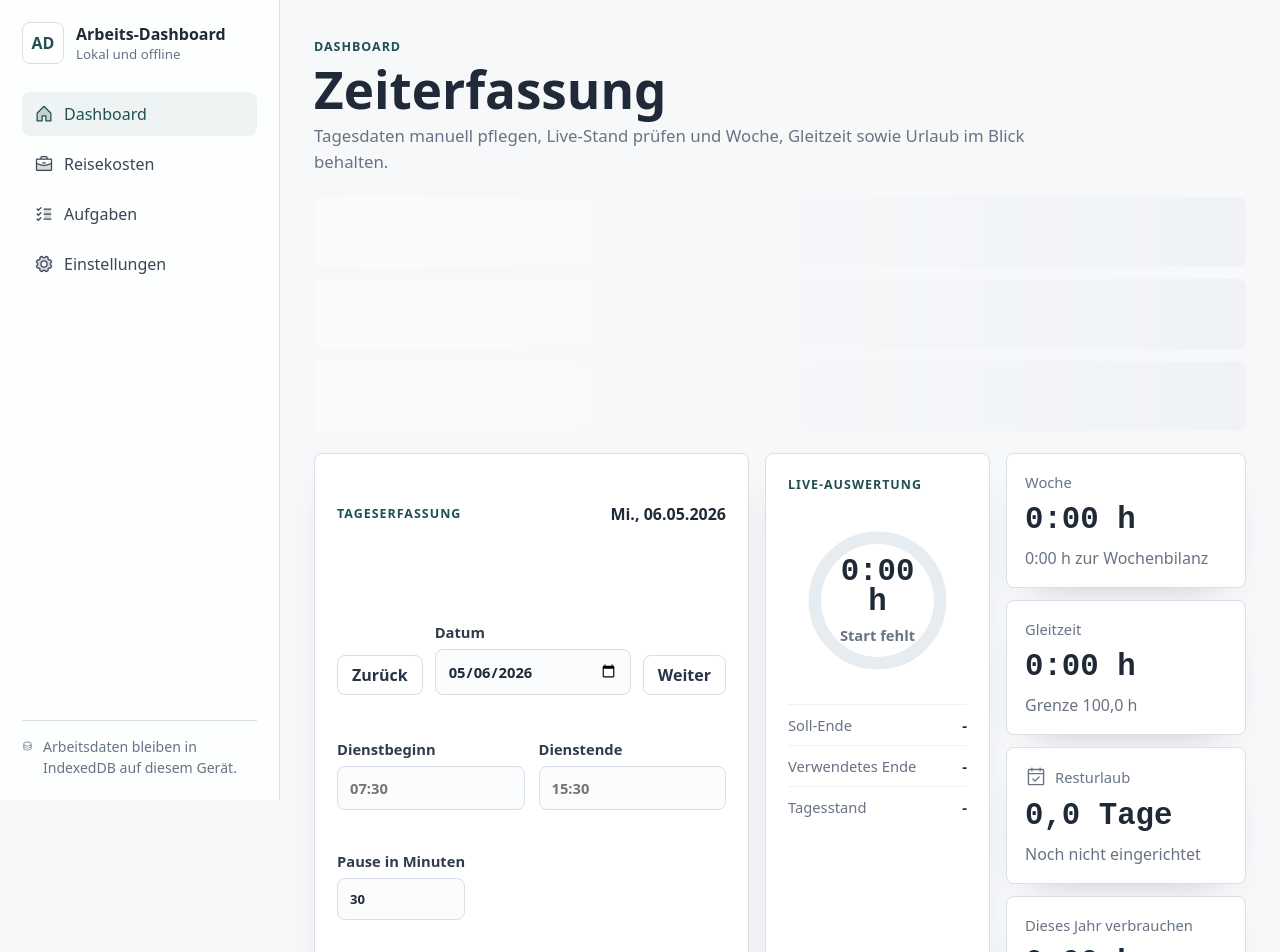
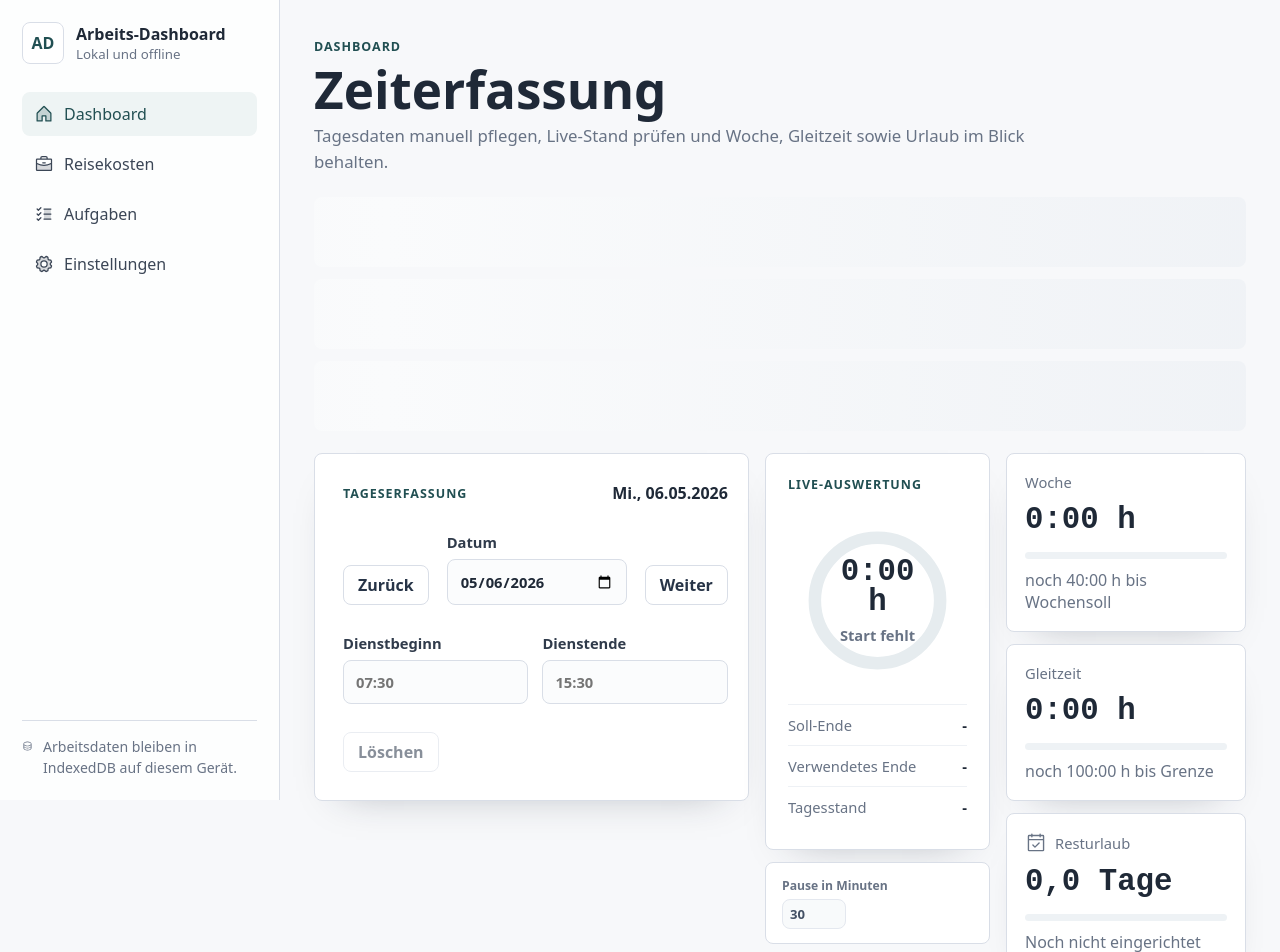
Before and after one commit to blaxcky/arbeits-dashboard, a React (Vite) app: page / in a window 1280 px wide. Shown: the top 952 px of the page. Built offline with nearby package versions, Linux system fonts and the light colour scheme.

Commit message:
feat: enhance dashboard with break field and progress metrics for improved user experience

```diff
--- a/src/app/App.tsx
+++ b/src/app/App.tsx
@@ -97,6 +97,23 @@ function Dashboard({ data }: { data: WorkData }) {
   const vacation = settings ? calculateVacation(settings.vacationEntitlementMinutes, settings.vacationUsedMinutes, settings.dailyTargetMinutes) : null;
   const requiredConsumption = settings && vacation ? calculateRequiredYearConsumption(vacation.remainingMinutes, flex, settings.flexLimitMinutes) : 0;
   const setupMissing = settings ? [settings.flexStartMinutes === null ? "Gleitzeitstartwert" : null, settings.vacationEntitlementMinutes === null ? "Urlaubsanspruch" : null].filter(Boolean) : [];
+  const weeklyTargetMinutes = settings?.weeklyTargetMinutes ?? 2400;
+  const weekDeltaToTarget = week.workedMinutes - weeklyTargetMinutes;
+  const flexLimitMinutes = settings?.flexLimitMinutes ?? 6000;
+  const flexDistanceToLimit = flexLimitMinutes - flex;
+  const vacationEntitlementMinutes = vacation?.entitlementMinutes ?? 0;
+  const breakField = (
+    <Field label="Pause in Minuten" className="break-field">
+      <input
+        type="number"
+        min="0"
+        max="720"
+        value={form.breakMinutes}
+        onChange={(event) => setForm({ ...form, breakMinutes: event.target.value })}
+        onBlur={(event) => void handleBreakBlur(event.target.value)}
+      />
+    </Field>
+  );
 
   useEffect(() => {
     setForm(entryToForm(entry, selectedDate, settings));
@@ -193,17 +210,40 @@ function Dashboard({ data }: { data: WorkData }) {
                 onBlur={(event) => void handleTimeBlur("endTime", event.target.value)}
               />
             </Field>
-            <Field label="Pause in Minuten" className="break-field"><input type="number" min="0" max="720" value={form.breakMinutes} onChange={(event) => setForm({ ...form, breakMinutes: event.target.value })} onBlur={(event) => void handleBreakBlur(event.target.value)} /></Field>
           </div>
           <div className="button-row">
             <button className="secondary-button" type="button" onClick={() => void remove()} disabled={!entry}>Löschen</button>
           </div>
         </form>
-        <LiveDayClock day={day} targetMinutes={previewEntry.targetMinutes} />
+        <div className="live-clock-stack">
+          <LiveDayClock day={day} targetMinutes={previewEntry.targetMinutes} />
+          <div className="panel break-panel">{breakField}</div>
+        </div>
         <div className="dashboard-side-grid">
-          <Metric title="Woche" value={formatMinutes(week.workedMinutes)} detail={`${formatSignedMinutes(week.deltaMinutes)} zur Wochenbilanz`} />
-          <Metric title="Gleitzeit" value={formatSignedMinutes(flex)} detail={`Grenze ${settings ? formatDecimalHours(settings.flexLimitMinutes) : "100,0 h"}`} tone={settings && flex > settings.flexLimitMinutes ? "warning" : "default"} />
-          <Metric title="Resturlaub" value={vacation ? formatDays(vacation.remainingMinutes, settings?.dailyTargetMinutes) : "0,0 Tage"} detail={vacation ? formatMinutes(vacation.remainingMinutes) : "Noch nicht eingerichtet"} icon={<CalendarCheck size={22} />} />
+          <Metric
+            title="Woche"
+            value={formatMinutes(week.workedMinutes)}
+            detail={weekDeltaToTarget >= 0 ? `${formatMinutes(weekDeltaToTarget)} über Wochensoll` : `noch ${formatMinutes(Math.abs(weekDeltaToTarget))} bis Wochensoll`}
+            progress={{ value: week.workedMinutes / weeklyTargetMinutes }}
+          />
+          <Metric
+            title="Gleitzeit"
+            value={formatSignedMinutes(flex)}
+            detail={flexDistanceToLimit >= 0 ? `noch ${formatMinutes(flexDistanceToLimit)} bis Grenze` : `${formatMinutes(Math.abs(flexDistanceToLimit))} über Grenze`}
+            tone={settings && flex > settings.flexLimitMinutes ? "warning" : "default"}
+            progress={{
+              value: flexLimitMinutes > 0 ? flex / flexLimitMinutes : 0,
+              overflow: flexLimitMinutes > 0 && flex > flexLimitMinutes ? (flex - flexLimitMinutes) / flexLimitMinutes : 0,
+              tone: flex > flexLimitMinutes ? "warning" : "default"
+            }}
+          />
+          <Metric
+            title="Resturlaub"
+            value={vacation ? formatDays(vacation.remainingMinutes, settings?.dailyTargetMinutes) : "0,0 Tage"}
+            detail={vacation && vacationEntitlementMinutes > 0 ? `${formatMinutes(vacation.remainingMinutes)} von ${formatMinutes(vacationEntitlementMinutes)} übrig` : "Noch nicht eingerichtet"}
+            icon={<CalendarCheck size={22} />}
+            progress={{ value: vacationEntitlementMinutes > 0 ? (vacation?.remainingMinutes ?? 0) / vacationEntitlementMinutes : 0, tone: "vacation" }}
+          />
           <Metric title="Dieses Jahr verbrauchen" value={formatMinutes(requiredConsumption)} detail="Resturlaub plus Gleitzeit über Grenze" />
         </div>
       </div>
@@ -227,12 +267,12 @@ function SettingsView({ data }: { data: WorkData }) {
 
   async function saveSettings() {
     await data.saveSettings({
-      dailyTargetMinutes: clampNumber(form.dailyTargetMinutes, 1, 900),
-      weeklyTargetMinutes: clampNumber(form.weeklyTargetMinutes, 1, 4000),
-      flexLimitMinutes: clampNumber(form.flexLimitMinutes, 0, 20000),
-      flexStartMinutes: form.flexStartMinutes === "" ? null : Number(form.flexStartMinutes),
-      vacationEntitlementMinutes: form.vacationEntitlementMinutes === "" ? null : Number(form.vacationEntitlementMinutes),
-      vacationUsedMinutes: clampNumber(form.vacationUsedMinutes, 0, 20000)
+      dailyTargetMinutes: clampHoursToMinutes(form.dailyTargetMinutes, 1, 900),
+      weeklyTargetMinutes: clampHoursToMinutes(form.weeklyTargetMinutes, 1, 4000),
+      flexLimitMinutes: clampHoursToMinutes(form.flexLimitMinutes, 0, 20000),
+      flexStartMinutes: form.flexStartMinutes === "" ? null : hoursToMinutes(form.flexStartMinutes),
+      vacationEntitlementMinutes: form.vacationEntitlementMinutes === "" ? null : hoursToMinutes(form.vacationEntitlementMinutes),
+      vacationUsedMinutes: clampHoursToMinutes(form.vacationUsedMinutes, 0, 20000)
     });
     setNotice("Einstellungen gespeichert.");
   }
@@ -254,12 +294,12 @@ function SettingsView({ data }: { data: WorkData }) {
         <div className="panel form-panel">
           <span className="section-label">Arbeitszeit</span>
           <div className="form-grid">
-            <Field label="Sollzeit pro Tag (Minuten)"><input type="number" value={form.dailyTargetMinutes} onChange={(event) => setForm({ ...form, dailyTargetMinutes: event.target.value })} /></Field>
-            <Field label="Wochenarbeitszeit (Minuten)"><input type="number" value={form.weeklyTargetMinutes} onChange={(event) => setForm({ ...form, weeklyTargetMinutes: event.target.value })} /></Field>
-            <Field label="Gleitzeitgrenze (Minuten)"><input type="number" value={form.flexLimitMinutes} onChange={(event) => setForm({ ...form, flexLimitMinutes: event.target.value })} /></Field>
-            <Field label="Gleitzeitstartwert (Minuten)"><input type="number" value={form.flexStartMinutes} onChange={(event) => setForm({ ...form, flexStartMinutes: event.target.value })} placeholder="leer" /></Field>
-            <Field label="Urlaubsanspruch (Minuten)"><input type="number" value={form.vacationEntitlementMinutes} onChange={(event) => setForm({ ...form, vacationEntitlementMinutes: event.target.value })} placeholder="leer" /></Field>
-            <Field label="Verbrauchter Urlaub (Minuten)"><input type="number" value={form.vacationUsedMinutes} onChange={(event) => setForm({ ...form, vacationUsedMinutes: event.target.value })} /></Field>
+            <Field label="Sollzeit pro Tag (Stunden)"><input type="number" step="0.25" value={form.dailyTargetMinutes} onChange={(event) => setForm({ ...form, dailyTargetMinutes: event.target.value })} /></Field>
+            <Field label="Wochenarbeitszeit (Stunden)"><input type="number" step="0.25" value={form.weeklyTargetMinutes} onChange={(event) => setForm({ ...form, weeklyTargetMinutes: event.target.value })} /></Field>
+            <Field label="Gleitzeitgrenze (Stunden)"><input type="number" step="0.25" value={form.flexLimitMinutes} onChange={(event) => setForm({ ...form, flexLimitMinutes: event.target.value })} /></Field>
+            <Field label="Gleitzeitstartwert (Stunden)"><input type="number" step="0.25" value={form.flexStartMinutes} onChange={(event) => setForm({ ...form, flexStartMinutes: event.target.value })} placeholder="leer" /></Field>
+            <Field label="Urlaubsanspruch (Stunden)"><input type="number" step="0.25" value={form.vacationEntitlementMinutes} onChange={(event) => setForm({ ...form, vacationEntitlementMinutes: event.target.value })} placeholder="leer" /></Field>
+            <Field label="Verbrauchter Urlaub (Stunden)"><input type="number" step="0.25" value={form.vacationUsedMinutes} onChange={(event) => setForm({ ...form, vacationUsedMinutes: event.target.value })} /></Field>
           </div>
           <button className="primary-button" onClick={() => void saveSettings()}>Einstellungen speichern</button>
         </div>
@@ -392,11 +432,28 @@ function Header({ eyebrow, title, description }: { eyebrow: string; title: strin
   );
 }
 
-function Metric({ title, value, detail, icon, tone = "default" }: { title: string; value: string; detail: string; icon?: React.ReactNode; tone?: "default" | "warning" | "danger" }) {
+type MetricProgress = {
+  value: number;
+  overflow?: number;
+  tone?: "default" | "warning" | "vacation";
+};
+
+function Metric({ title, value, detail, icon, tone = "default", progress }: { title: string; value: string; detail: string; icon?: React.ReactNode; tone?: "default" | "warning" | "danger"; progress?: MetricProgress }) {
+  const progressValue = progress ? clampProgress(progress.value) : 0;
+  const overflowValue = progress?.overflow ? clampProgress(progress.overflow) : 0;
+
   return (
     <article className={`metric metric-${tone}`}>
       <div className="metric-title">{icon}{title}</div>
       <strong>{value}</strong>
+      {progress ? (
+        <div className={`metric-progress metric-progress-${progress.tone ?? "default"}`} aria-label={`${title}: ${Math.round(progressValue * 100)} Prozent`}>
+          {overflowValue > 0 ? <span className="metric-progress-overflow" style={{ width: `${overflowValue * 100}%` }} /> : null}
+          <span className="metric-progress-track">
+            <span className="metric-progress-fill" style={{ width: `${progressValue * 100}%` }} />
+          </span>
+        </div>
+      ) : null}
       <p>{detail}</p>
     </article>
   );
@@ -484,12 +541,12 @@ function entryToForm(entry: TimeEntry | undefined, selectedDate: string, setting
 
 function settingsToForm(settings: Settings | null) {
   return {
-    dailyTargetMinutes: String(settings?.dailyTargetMinutes ?? 480),
-    weeklyTargetMinutes: String(settings?.weeklyTargetMinutes ?? 2400),
-    flexLimitMinutes: String(settings?.flexLimitMinutes ?? 6000),
-    flexStartMinutes: settings?.flexStartMinutes === null || settings?.flexStartMinutes === undefined ? "" : String(settings.flexStartMinutes),
-    vacationEntitlementMinutes: settings?.vacationEntitlementMinutes === null || settings?.vacationEntitlementMinutes === undefined ? "" : String(settings.vacationEntitlementMinutes),
-    vacationUsedMinutes: String(settings?.vacationUsedMinutes ?? 0)
+    dailyTargetMinutes: minutesToHourInput(settings?.dailyTargetMinutes ?? 480),
+    weeklyTargetMinutes: minutesToHourInput(settings?.weeklyTargetMinutes ?? 2400),
+    flexLimitMinutes: minutesToHourInput(settings?.flexLimitMinutes ?? 6000),
+    flexStartMinutes: settings?.flexStartMinutes === null || settings?.flexStartMinutes === undefined ? "" : minutesToHourInput(settings.flexStartMinutes),
+    vacationEntitlementMinutes: settings?.vacationEntitlementMinutes === null || settings?.vacationEntitlementMinutes === undefined ? "" : minutesToHourInput(settings.vacationEntitlementMinutes),
+    vacationUsedMinutes: minutesToHourInput(settings?.vacationUsedMinutes ?? 0)
   };
 }
 
@@ -497,6 +554,26 @@ function clampNumber(value: string, min: number, max: number): number {
   const numeric = Number(value);
   if (!Number.isFinite(numeric)) return min;
   return Math.min(Math.max(Math.round(numeric), min), max);
+}
+
+function hoursToMinutes(value: string): number {
+  const numeric = Number(value);
+  if (!Number.isFinite(numeric)) return 0;
+  return Math.round(numeric * 60);
+}
+
+function clampHoursToMinutes(value: string, minMinutes: number, maxMinutes: number): number {
+  return Math.min(Math.max(hoursToMinutes(value), minMinutes), maxMinutes);
+}
+
+function minutesToHourInput(minutes: number): string {
+  const hours = minutes / 60;
+  return Number.isInteger(hours) ? String(hours) : String(Number(hours.toFixed(2)));
+}
+
+function clampProgress(value: number): number {
+  if (!Number.isFinite(value)) return 0;
+  return Math.min(Math.max(value, 0), 1);
 }
 
 function ringProgress(minutes: number, targetMinutes: number): number {
--- a/src/styles.css
+++ b/src/styles.css
@@ -184,7 +184,12 @@ button:disabled {
 }
 
 .day-entry-panel {
-  min-height: 100%;
+  align-self: start;
+}
+
+.live-clock-stack {
+  display: grid;
+  gap: 12px;
 }
 
 .metric,
@@ -218,6 +223,47 @@ button:disabled {
   letter-spacing: 0;
 }
 
+.metric-progress {
+  position: relative;
+  display: grid;
+  padding-top: 5px;
+}
+
+.metric-progress-track {
+  display: block;
+  height: 7px;
+  overflow: hidden;
+  border-radius: 999px;
+  background: #eef2f5;
+}
+
+.metric-progress-fill,
+.metric-progress-overflow {
+  display: block;
+  border-radius: inherit;
+}
+
+.metric-progress-fill {
+  height: 100%;
+  background: var(--accent);
+}
+
+.metric-progress-overflow {
+  position: absolute;
+  top: 0;
+  left: 0;
+  height: 3px;
+  background: var(--warning);
+}
+
+.metric-progress-warning .metric-progress-fill {
+  background: #c39239;
+}
+
+.metric-progress-vacation .metric-progress-fill {
+  background: #4d7890;
+}
+
 .metric p {
   margin: 0;
 }
@@ -248,6 +294,20 @@ button:disabled {
 
 .date-row {
   align-items: flex-end;
+}
+
+.day-entry-panel .date-row {
+  display: grid;
+  grid-template-columns: auto minmax(180px, 1fr) auto;
+  gap: 18px;
+}
+
+.day-entry-panel .date-row label {
+  min-width: 0;
+}
+
+.day-entry-panel .button-row {
+  justify-content: flex-start;
 }
 
 .week-table {
@@ -286,6 +346,11 @@ button:disabled {
   gap: 18px;
 }
 
+.panel.day-entry-panel {
+  gap: 28px;
+  padding: 28px;
+}
+
 .form-grid {
   display: grid;
   grid-template-columns: repeat(2, minmax(0, 1fr));
@@ -294,26 +359,6 @@ button:disabled {
 
 .day-entry-grid {
   align-items: end;
-}
-
-.break-field {
-  align-self: end;
-  justify-self: start;
-  width: auto;
-  gap: 5px;
-  color: var(--muted);
-  font-size: 0.78rem;
-  font-weight: 600;
-}
-
-.break-field input {
-  width: 64px;
-  min-height: 30px;
-  border-color: #e4e8ef;
-  background: #f8fafb;
-  padding: 5px 7px;
-  color: #435064;
-  font-size: 0.82rem;
 }
 
 .field {
@@ -335,6 +380,26 @@ button:disabled {
   padding: 11px 12px;
   outline: none;
   transition: border-color 160ms ease, background 160ms ease;
+}
+
+.field.break-field {
+  align-self: end;
+  justify-self: start;
+  width: auto;
+  gap: 5px;
+  color: var(--muted);
+  font-size: 0.76rem;
+  font-weight: 600;
+}
+
+.field.break-field input {
+  width: 64px;
+  min-height: 30px;
+  border-color: #e4e8ef;
+  background: #f8fafb;
+  padding: 5px 7px;
+  color: #435064;
+  font-size: 0.82rem;
 }
 
 .field input[aria-invalid="true"] {
@@ -368,8 +433,12 @@ button:disabled {
 .live-clock-panel {
   display: grid;
   gap: 14px;
-  min-height: 100%;
   align-content: start;
+}
+
+.break-panel {
+  padding: 14px 16px;
+  box-shadow: none;
 }
 
 .live-clock-face {
@@ -630,4 +699,17 @@ button:disabled {
   .button-row {
     flex-wrap: wrap;
   }
+
+  .day-entry-panel .date-row {
+    display: flex;
+  }
+
+  .day-entry-panel .date-row label {
+    flex-basis: 100%;
+    order: -1;
+  }
+
+  .day-entry-panel .date-row .secondary-button {
+    flex: 1 1 140px;
+  }
 }
```
